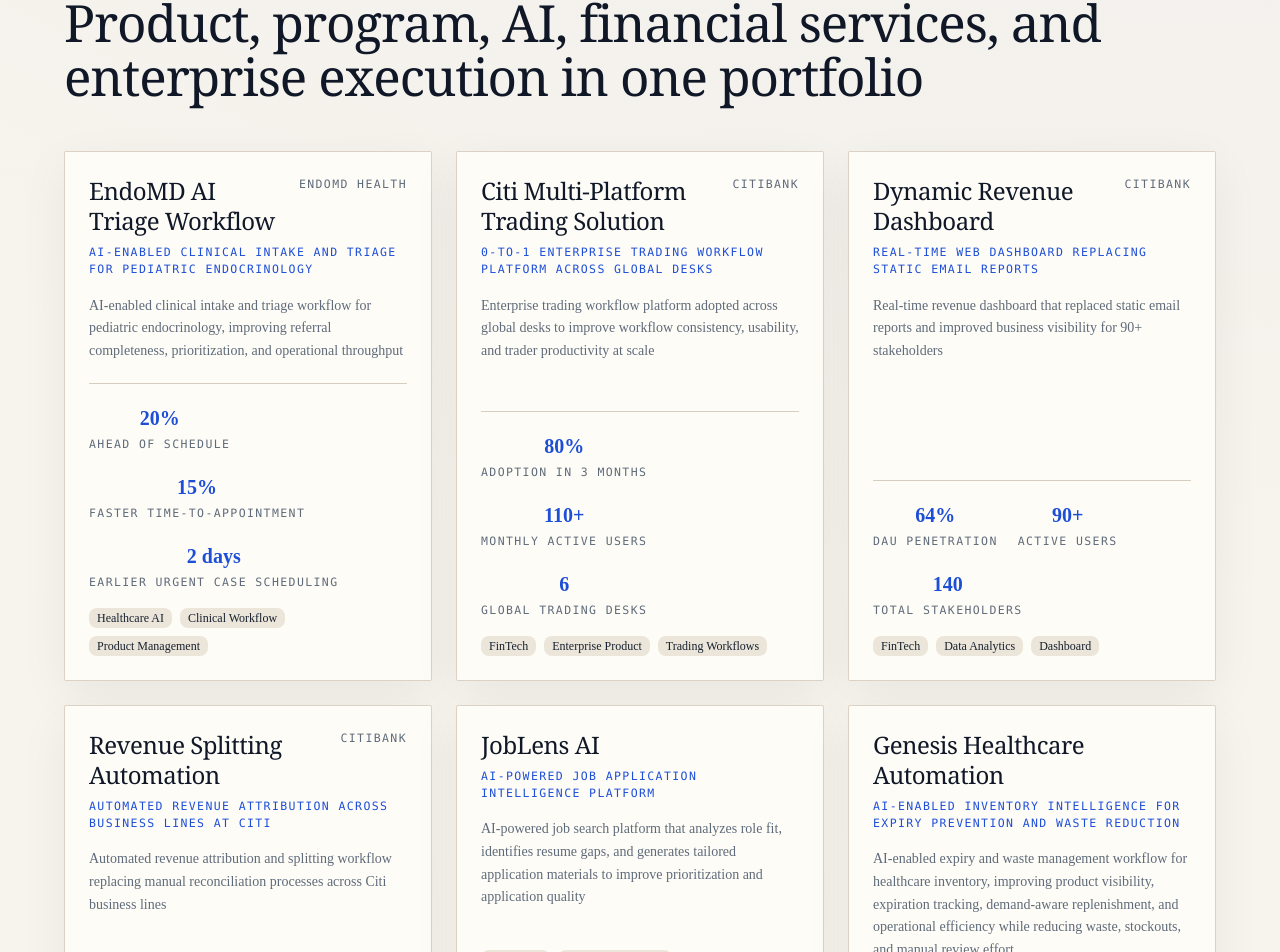
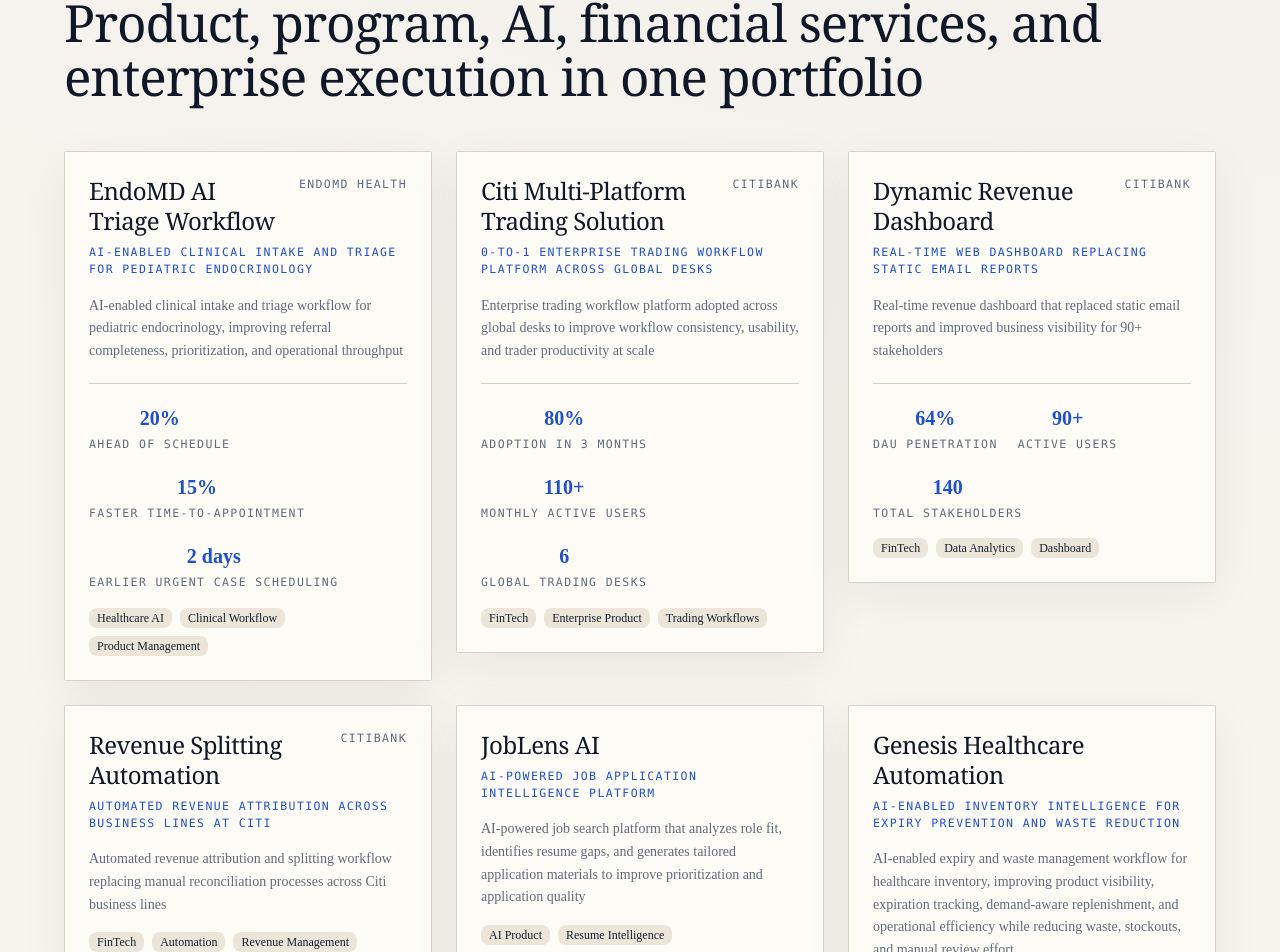
Before and after one commit to kesavbonthu/Kesav-Portfolio-Website, a Next.js app: page / in a window 1280 px wide. Shown: the part 2372-3324 px from the top of the page. Built offline with nearby package versions, Linux system fonts and the light colour scheme.

Commit message:
Add sample stagger animation

```diff
--- a/app/globals.css
+++ b/app/globals.css
@@ -160,6 +160,18 @@
 }
 
 @layer utilities {
+  @keyframes subtle-rise-in {
+    from {
+      opacity: 0;
+      transform: translateY(16px);
+    }
+
+    to {
+      opacity: 1;
+      transform: translateY(0);
+    }
+  }
+
   .portfolio-shell {
     background-color: var(--portfolio-paper);
     color: var(--portfolio-ink);
@@ -204,4 +216,40 @@
     letter-spacing: 0.12em;
     text-transform: uppercase;
   }
+
+  .stagger-sample .stagger-item {
+    opacity: 0;
+    animation: subtle-rise-in 0.7s ease-out forwards;
+  }
+
+  .stagger-sample .stagger-item:nth-child(1) {
+    animation-delay: 0.08s;
+  }
+
+  .stagger-sample .stagger-item:nth-child(2) {
+    animation-delay: 0.16s;
+  }
+
+  .stagger-sample .stagger-item:nth-child(3) {
+    animation-delay: 0.24s;
+  }
+
+  .stagger-sample .stagger-item:nth-child(4) {
+    animation-delay: 0.32s;
+  }
+
+  .stagger-sample .stagger-item:nth-child(5) {
+    animation-delay: 0.4s;
+  }
+
+  .stagger-sample .stagger-item:nth-child(6) {
+    animation-delay: 0.48s;
+  }
+
+  @media (prefers-reduced-motion: reduce) {
+    .stagger-sample .stagger-item {
+      opacity: 1;
+      animation: none;
+    }
+  }
 }
--- a/app/page.tsx
+++ b/app/page.tsx
@@ -142,9 +142,11 @@ export default function Home() {
             </h2>
           </div>
 
-          <div className="grid gap-6 sm:grid-cols-2 lg:grid-cols-3">
+          <div className="stagger-sample grid gap-6 sm:grid-cols-2 lg:grid-cols-3">
             {featuredCaseStudies.map((project) => (
-              <ProjectCard key={project.slug} project={project} />
+              <div key={project.slug} className="stagger-item">
+                <ProjectCard project={project} />
+              </div>
             ))}
           </div>
         </div>
```
